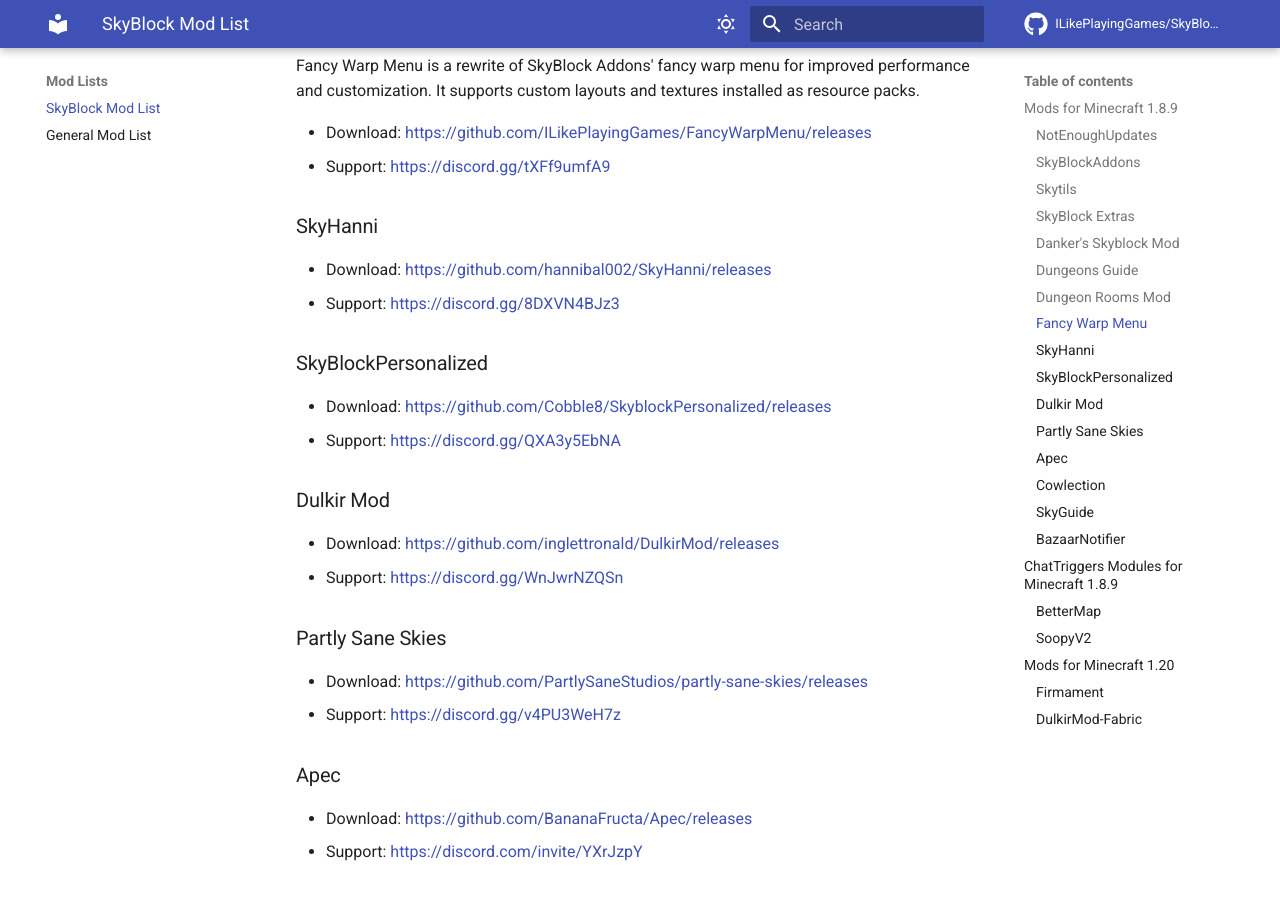
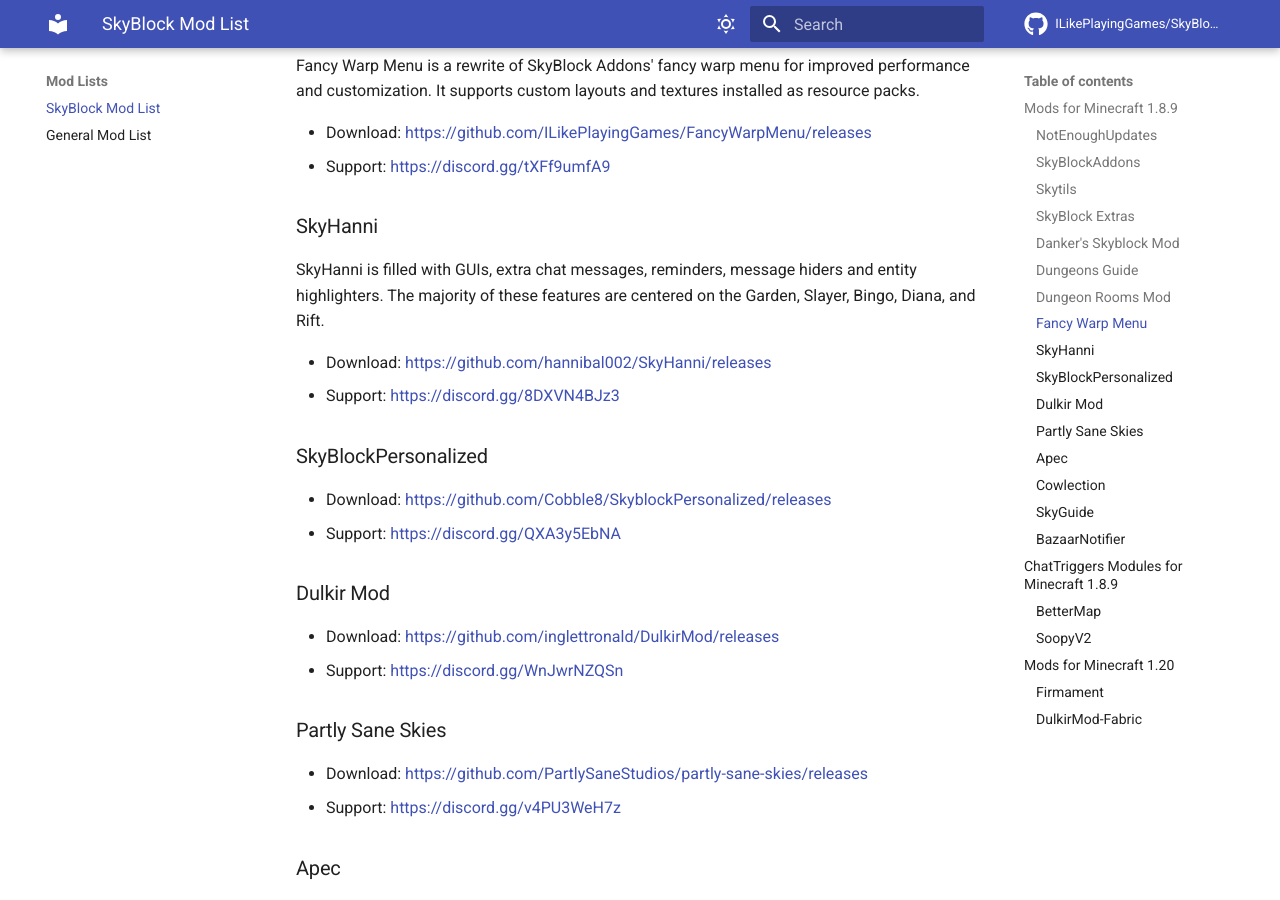
Before and after one commit to ModMalwareInvestigation/SkyBlockModWiki, an MkDocs documentation site: the page built from docs/mod-lists/skyblock-mod-list.md, in a window 1280 px wide and 900 px high, scrolled down 1778 px. Built offline with MkDocs 1.6.1 and Material for MkDocs 9.7.7, drawn with Linux system fonts in a browser that asks for light colours; comment, search, counter and statistics services are not loaded.

Commit message:
Add description for SkyHanni in Skyblock-mod-list.md

```diff
--- a/docs/mod-lists/skyblock-mod-list.md
+++ b/docs/mod-lists/skyblock-mod-list.md
@@ -50,6 +50,8 @@
 - Support: https://discord.gg/tXFf9umfA9
 
 ### SkyHanni
+SkyHanni is filled with GUIs, extra chat messages, reminders, message hiders and entity highlighters. The majority of these features are centered on the Garden, Slayer, Bingo, Diana, and Rift.
+
 - Download: https://github.com/hannibal002/SkyHanni/releases
 - Support: https://discord.gg/8DXVN4BJz3
 
```
